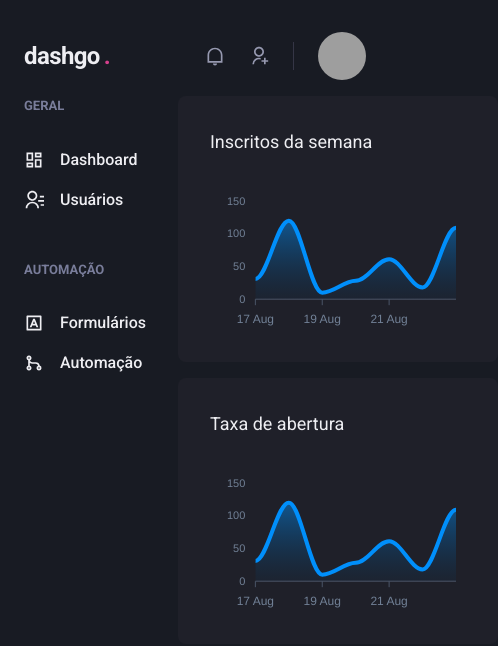
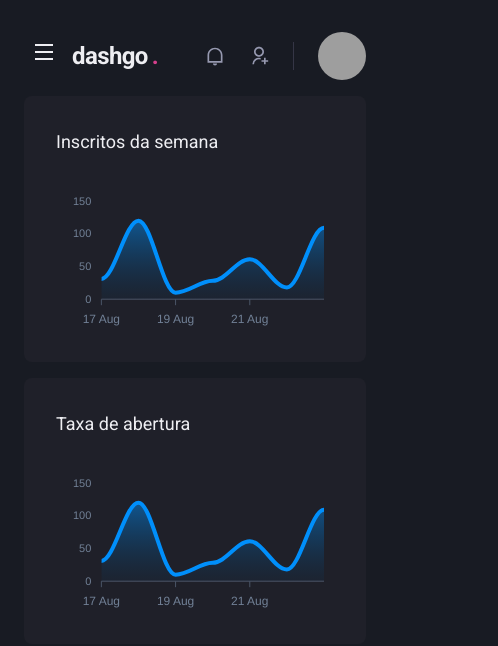
Before and after one commit to Ives-Gomes/dashgo, a Next.js app: page /dashboard in a window 390 px wide. Shown: the top 646 px of the page, 498 px wide, since content can reach past the window. Built offline with nearby package versions, Linux system fonts and the light colour scheme; grey boxes are pictures that could not be loaded.

Commit message:
feat: add responsive to sidebar

```diff
--- a/src/components/Header/index.tsx
+++ b/src/components/Header/index.tsx
@@ -1,11 +1,16 @@
-import { Flex, useBreakpointValue } from '@chakra-ui/react'
+import { Flex, Icon, IconButton, useBreakpointValue } from '@chakra-ui/react'
+import { RiMenuLine } from 'react-icons/ri'
 
 import Profile from '@components/Header/Profile'
 import NotificationsNav from '@components/Header/NotificationsNav'
 import SearchBox from '@components/Header/SearchBox'
 import Logo from '@components/Header/Logo'
 
+import { useSidebarDrawer } from '@contexts/SidebarDrawerContext'
+
 export default function Header() {
+  const { onOpen } = useSidebarDrawer()
+
   const isWideVersion = useBreakpointValue({
     base: false,
     lg: true,
@@ -22,6 +27,19 @@
       px="6"
       align="center"
     >
+      {!isWideVersion && (
+        <IconButton
+          aria-label='Open navigation'
+          icon={<Icon as={RiMenuLine} />}
+          fontSize="24"
+          variant="unstyled"
+          onClick={onOpen}
+          mr="2"
+        >
+
+        </IconButton>
+      )}
+
       <Logo />
 
       {isWideVersion && <SearchBox />}
--- /dev/null
+++ b/src/components/Sidebar/SidebarNav.tsx
@@ -0,0 +1,26 @@
+import { Stack } from '@chakra-ui/react';
+import {
+  RiContactsLine,
+  RiDashboardLine,
+  RiGitMergeLine,
+  RiInputMethodLine
+} from 'react-icons/ri';
+
+import NavLink from '@components/Sidebar/NavLink';
+import NavSection from '@components/Sidebar/NavSection';
+
+export default function SiderbarNav() {
+  return (
+    <Stack spacing="12" align="flex-start">
+      <NavSection title="GERAL">
+        <NavLink icon={RiDashboardLine}>Dashboard</NavLink>
+        <NavLink icon={RiContactsLine}>Usuários</NavLink>
+      </NavSection>
+
+      <NavSection title="AUTOMAÇÃO">
+        <NavLink icon={RiInputMethodLine}>Formulários</NavLink>
+        <NavLink icon={RiGitMergeLine}>Automação</NavLink>
+      </NavSection>
+    </Stack>
+  )
+}
--- a/src/components/Sidebar/index.tsx
+++ b/src/components/Sidebar/index.tsx
@@ -1,23 +1,47 @@
-import { Box, Stack } from '@chakra-ui/react';
-import { RiContactsLine, RiDashboardLine, RiGitMergeLine, RiInputMethodLine } from 'react-icons/ri';
+import {
+  Box,
+  Drawer,
+  DrawerBody,
+  DrawerCloseButton,
+  DrawerContent,
+  DrawerHeader,
+  DrawerOverlay,
+  useBreakpointValue
+} from '@chakra-ui/react';
 
-import NavSection from '@components/Sidebar/NavSection';
-import NavLink from '@components/Sidebar/NavLink';
+import SiderbarNav from '@components/Sidebar/SidebarNav';
+
+import { useSidebarDrawer } from '@contexts/SidebarDrawerContext';
 
 export default function Sidebar() {
+  const { isOpen, onClose } = useSidebarDrawer()
+
+  const isDrawerSidebar = useBreakpointValue({
+    base: true,
+    lg: false,
+  })
+
+  if (isDrawerSidebar) {
+    return (
+      <Drawer isOpen={isOpen} placement="left" onClose={onClose}>
+        <DrawerOverlay>
+          <DrawerContent bg="gray.800" p="4">
+            <DrawerCloseButton mt="6" />
+
+            <DrawerHeader>Navegação</DrawerHeader>
+
+            <DrawerBody>
+              <SiderbarNav />
+            </DrawerBody>
+          </DrawerContent>
+        </DrawerOverlay>
+      </Drawer>
+    )
+  }
+
   return (
     <Box as="aside" w="64" mr="8">
-      <Stack spacing="12" align="flex-start">
-        <NavSection title="GERAL">
-          <NavLink icon={RiDashboardLine}>Dashboard</NavLink>
-          <NavLink icon={RiContactsLine}>Usuários</NavLink>
-        </NavSection>
-
-        <NavSection title="AUTOMAÇÃO">
-          <NavLink icon={RiInputMethodLine}>Formulários</NavLink>
-          <NavLink icon={RiGitMergeLine}>Automação</NavLink>
-        </NavSection>
-      </Stack>
+      <SiderbarNav />
     </Box>
   )
 }
--- /dev/null
+++ b/src/contexts/SidebarDrawerContext.tsx
@@ -0,0 +1,29 @@
+import { createContext, ReactNode, useContext } from 'react';
+import { useRouter } from 'next/router';
+import { useDisclosure, UseDisclosureReturn } from '@chakra-ui/react';
+import { useEffect } from 'react';
+
+interface SidebarDrawerContextProps {
+  children: ReactNode;
+}
+
+type SidebarDrawerContextData = UseDisclosureReturn;
+
+const SidebarDrawerContext = createContext({} as SidebarDrawerContextData);
+
+export function SidebarDrawerProvider({ children }: SidebarDrawerContextProps) {
+  const disclosure = useDisclosure();
+  const router = useRouter();
+
+  useEffect(() => {
+    disclosure.onClose();
+  }, [router.asPath, disclosure])
+
+  return (
+    <SidebarDrawerContext.Provider value={disclosure}>
+      {children}
+    </SidebarDrawerContext.Provider>
+  )
+}
+
+export const useSidebarDrawer = () => useContext(SidebarDrawerContext);
--- a/src/pages/_app.tsx
+++ b/src/pages/_app.tsx
@@ -1,12 +1,16 @@
 import type { AppProps } from 'next/app'
 import { ChakraProvider } from '@chakra-ui/react'
+
+import { SidebarDrawerProvider } from '@contexts/SidebarDrawerContext'
 
 import { theme } from '@styles/theme'
 
 function MyApp({ Component, pageProps }: AppProps) {
   return (
     <ChakraProvider theme={theme}>
-      <Component {...pageProps} />
+      <SidebarDrawerProvider>
+        <Component {...pageProps} />
+      </SidebarDrawerProvider>
     </ChakraProvider>
   )
 }
--- a/tsconfig.json
+++ b/tsconfig.json
@@ -13,8 +13,8 @@
       "@styles/*": [
         "./src/styles/*"
       ],
-      "@service/*": [
-        "./src/service/*"
+      "@contexts/*": [
+        "./src/contexts/*"
       ],
     },
     "allowJs": true,
```
